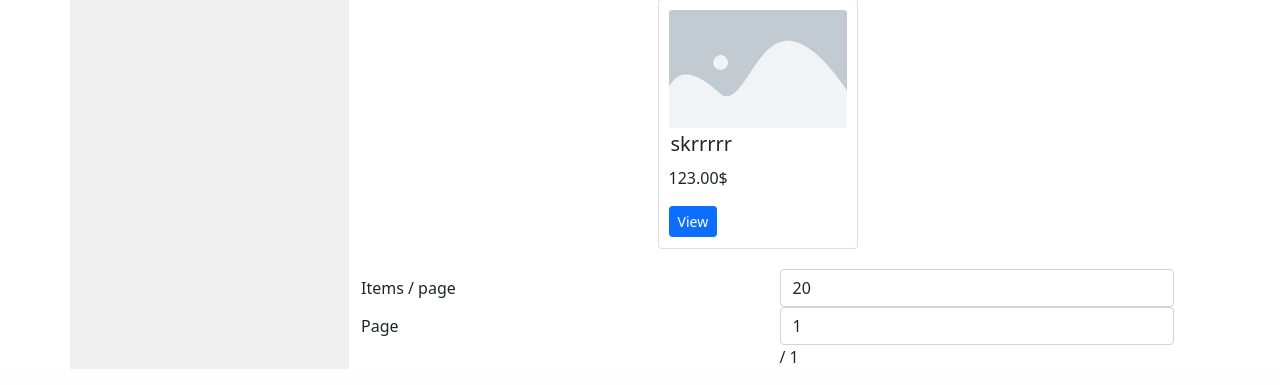
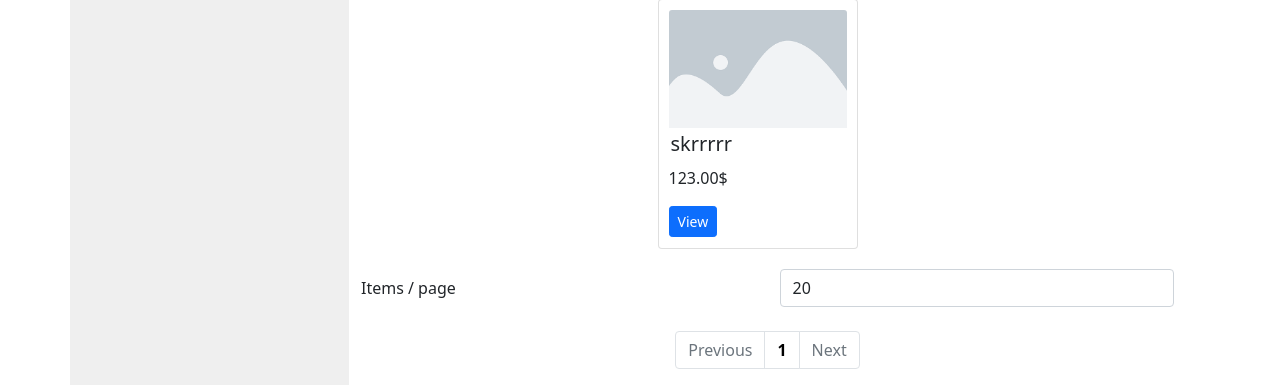
Before and after one commit to WitchoutName/django-smorter, a Django app: page /catalog/ in a window 1280 px wide. Shown: the part 1343-1728 px from the top of the page. Run offline with Django 3.2, Linux system fonts and the light colour scheme; data comes from the database, SQL or seed files in the repository.

Commit message:
pagination styled

```diff
--- a/eshop/templates/catalog.html
+++ b/eshop/templates/catalog.html
@@ -54,18 +54,43 @@
             <input type="number" class="form-control" id="itemsPerPage"  name="itemsPerPage" placeholder="20" {% if filters.itemsPerPage %}value="{{ filters.itemsPerPage }}"{% endif %}>
           </div>
         </div>
-        <div class="form-group row">
-          <label for="page" class="col-sm-6 col-form-label">Page</label>
-          <div class="col-sm-6">
-            <input type="number" class="form-control" id="page"  name="page" placeholder="0" {% if filters.page %}value="{{ filters.page }}"{% endif %}> / {{ page_count }}
-          </div>
+
+        <input type="number" class="form-control" id="page" hidden name="page" placeholder="0" {% if filters.page %}value="{{ filters.page }}"{% endif %}>
+        <br>
+        <div id="pagination">
         </div>
       </div>
       <script>
+
+        function setPage(page){
+          $("#page").val(page)
+        }
+
         $(document).ready(function () {
           {% if search %}
           $("#itemSearch input").val("{{ search }}")
           {% endif %}
+
+          $("#pagination").append(`
+          <nav aria-label="Page navigation example">
+            <ul class="pagination justify-content-center">
+              <li class="page-item {% if filters.page == 1 %}disabled{% endif %}">
+                <button class="page-link" onClick='setPage({{ filters.page }}-1)'>Previous</button>
+              </li>
+              {% for page in page_count|range %}
+                <li class="page-item"><button class="page-link number-link {% if filters.page == page|add:1 %}active-page{% endif %}">{{ page|add:1 }}</button></li>
+              {% endfor %}
+              <li class="page-item {% if filters.page == page_count %}disabled{% endif %}">
+                <button class="page-link" onClick='setPage({{ filters.page }}+1)'>Next</button>
+              </li>
+            </ul>
+          </nav>
+          `)
+
+          $(".number-link").click((x)=>{
+            setPage($(x.currentTarget).text())
+          })
+
         });
 
       </script>
--- a/eshop/templatetags/tags.py
+++ b/eshop/templatetags/tags.py
@@ -11,3 +11,7 @@ def item_image(value):
 @register.filter(name='item_title')
 def item_title(title, search):
     return title.replace(search, f"<span class='searched'>{search}</span>") if search else title
+
+@register.filter(name='range')
+def range_tag(value):
+    return range(value)
--- a/static/css/style.css
+++ b/static/css/style.css
@@ -97,3 +97,20 @@
 .searched{
     background-color: khaki;
 }
+
+#pagination{
+    display: flex;
+    justify-content: center;
+    align-items: center;
+    flex-wrap: wrap;
+}
+
+#pagination div{
+
+}
+
+.active-page{
+    font-weight: bold !important;
+    cursor:default !important;
+    color: black !important;
+}
```
